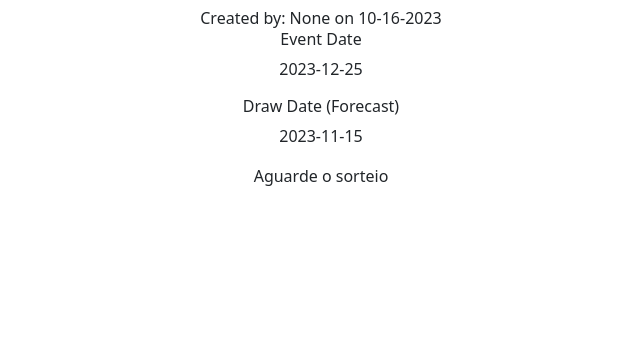
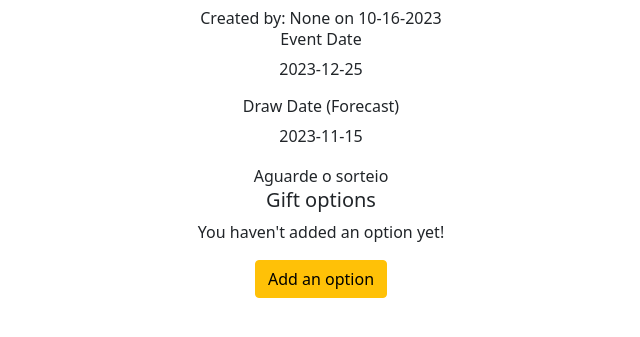
Before and after one commit to mandacosta/final_cs50, a Flask app: page /group/2 in a window 1280 px wide. Shown: the part 198-535 px from the top of the page, without its empty margins (319-959 px from the left). Run offline with Flask 3, Linux system fonts and the light colour scheme; a user stored in the database is signed in; data comes from the database, SQL or seed files in the repository; both versions use the stored data as it was after the commit.

Commit message:
feat: logou and new gift

```diff
--- a/app.py
+++ b/app.py
@@ -59,7 +59,7 @@ def register():
 
 @app.route("/", methods=["GET", "POST"])
 def login():
-    return redirect("/home")
+    # return redirect("/home")
     db = get_db()
     cursor = db.cursor()
     session.clear()
@@ -96,21 +96,32 @@ def login():
         return render_template("login.html")
 
 
+@app.route('/logout')
+def logout():
+    session.clear()
+    return redirect('/')
+
+
 @app.route('/home', methods=["GET", "POST"])
 def home():
     db = get_db()
     cursor = db.cursor()
-    # id = session["user_id"]
-    id = 1
+    id = session["user_id"]
+    # id = 1
     cursor.execute("SELECT * FROM users WHERE id = ?", (id,))
     user = cursor.fetchone()
 
     if request.method == 'GET':
         cursor.execute("SELECT * FROM groups")
         groups = cursor.fetchall()
+
         cursor.execute("SELECT * FROM groups_users")
         participants_all = cursor.fetchall()
-        list_of_groups = formate_list_of_groups(groups, participants_all, id)
+
+        cursor.execute("SELECT DISTINCT group_id, date FROM draw")
+        draws = cursor.fetchall()
+
+        list_of_groups = formate_list_of_groups(groups, participants_all, id, draws)
 
         print("LISTA DE GRUPOS GET", list_of_groups)
 
@@ -120,6 +131,9 @@ def home():
         search = request.form.get("search")
         groups = []
         print("search", search)
+        cursor.execute("SELECT DISTINCT group_id, date FROM draw")
+        draws = cursor.fetchall()
+
         if not search:
             cursor.execute("SELECT * FROM groups")
             groups = cursor.fetchall()
@@ -135,7 +149,7 @@ def home():
 
         cursor.execute("SELECT * FROM groups_users")
         participants_all = cursor.fetchall()
-        list_of_groups = formate_list_of_groups(groups, participants_all, id)
+        list_of_groups = formate_list_of_groups(groups, participants_all, id, draws)
 
         print("LISTA DE GRUPOS POST", list_of_groups)
 
@@ -147,8 +161,8 @@ def home():
 def new_group():
     db = get_db()
     cursor = db.cursor()
-    # id = session["user_id"]
-    id = 1
+    id = session["user_id"]
+    # id = 1
     cursor.execute("SELECT * FROM users WHERE id = ?", (id,))
     user = cursor.fetchone()
     date = date_now()
@@ -201,8 +215,8 @@ def modal_group(group_id):
 def join_group():
     db = get_db()
     cursor = db.cursor()
-    # id = session["user_id"]
-    id = 1
+    id = session["user_id"]
+    # id = 1
     cursor.execute("SELECT * FROM users WHERE id = ?", (id,))
     date = date_now()
 
@@ -219,8 +233,8 @@ def join_group():
 def group(group_id):
     db = get_db()
     cursor = db.cursor()
-    # id = session["user_id"]
-    id = 1
+    id = session["user_id"]
+    # id = 1
     cursor.execute("SELECT * FROM users WHERE id = ?", (id,))
     user = cursor.fetchone()
 
@@ -235,6 +249,9 @@ def group(group_id):
 
         cursor.execute("SELECT c.* FROM groups_users a JOIN group_user_option b ON a.id = b.group_user_id JOIN gift_option c ON c.id = b.gift_option_id WHERE a.id = ?", (group_user_id, ))
         gift_options = cursor.fetchall()
+
+        print("******* OPÇÕES ******")
+        print(gift_options)
 
         cursor.execute("SELECT a.*, b.name as creator, b.email FROM groups a LEFT JOIN users b ON a.owner_id = b.id WHERE a.id = ?", (group_id, ))
         group = cursor.fetchone()
@@ -287,6 +304,33 @@ def draw():
         return redirect(f"/group/{group_id}")
 
 
+@app.route('/new_gift', methods=['GET', 'POST'])
+def new_gift():
+    db = get_db()
+    cursor = db.cursor()
+    id = session["user_id"]
+
+    if request.method == 'POST':
+        gift = request.form.get("gift")
+        description = request.form.get("description")
+        group_id = request.form.get("group_id")
+
+        cursor.execute("INSERT INTO gift_option (gift, description) VALUES (?, ?)", (gift, description, ))
+        db.commit()
+        gift_option_id = cursor.lastrowid
+
+        cursor.execute("SELECT * FROM groups_users WHERE group_id = ?  AND user_id = ?", (group_id, id, ))
+        group_user_id = cursor.fetchone()
+        group_user_id = group_user_id['id']
+
+        cursor.execute("INSERT INTO group_user_option (group_user_id, gift_option_id) VALUES (?, ?)", (group_user_id, gift_option_id, ))
+        db.commit()
+
+        return redirect(f"/group/{group_id}")
+    else:
+        ...
+
+
 def get_db():
     db = getattr(g, '_database', None)
     if db is None:
--- a/static/script/index.js
+++ b/static/script/index.js
@@ -62,10 +62,9 @@ async function openModalGroup(group_id){
     }
 }
 
-function modalOutClick(event){
+function modalOutClick(event, ele_id){
     console.log("target", event.target)
-    if(event.target.id == 'modal_group'){
+    if(event.target.id == ele_id){
         event.target.classList.add("hide")
     }
-
 }
--- a/templates/group.html
+++ b/templates/group.html
@@ -32,6 +32,9 @@
             <div>Aguarde o sorteio</div>
         {% endif %}
 
+        <div>
+            <h5>Gift options</h5>
+            {% if gift_options[0] %}
                 <ul>
                     {% for gift in gift_options %}
                         <li>
@@ -40,7 +43,42 @@
                         </li>
                     {% endfor %}
                 </ul>
+            {% else %}
+                <p>You haven't added an option yet!</p>
+            {% endif %}
+            <button type="button" class="btn btn-warning" data-bs-toggle="modal" data-bs-target="#new_gift_modal">Add an option</button>
+        </div>
+
+
 
 
     </div>
+
+
+    <div class="modal fade" id="new_gift_modal" tabindex="-1" aria-labelledby="exampleModalLabel" aria-hidden="true">
+        <div class="modal-dialog">
+        <div class="modal-content">
+            <div class="modal-header">
+            <h5 class="modal-title fs-5" id="exampleModalLabel">What would you want to receive ?</h5>
+            <button type="button" class="btn-close" data-bs-dismiss="modal" aria-label="Close"></button>
+            </div>
+            <div class="modal-body" class="body_modal_new_group">
+                <form action="/new_gift" method="post" class="new_group_form">
+                        <div class="form-floating">
+                            <input class="form-control" type="text" name="gift" placeholder="Your gift" required>
+                            <label for="email">Gift</label>
+                        </div>
+
+                        <div class="mb-3">
+                            <textarea class="form-control" id="description" rows="3" name="description" placeholder="Describe your option" required></textarea>
+                        </div>
+
+                        <input hidden type="text" name="group_id" value="{{group['id']}}">
+
+                        <button class="w-100 btn btn-lg btn-primary" type="submit">Send</button>
+                </form>
+            </div>
+        </div>
+        </div>
+    </div>
 {% endblock %}
--- a/templates/layout.html
+++ b/templates/layout.html
@@ -49,7 +49,7 @@
                         </li>
                       </ul>
 
-                      <form action="/logout" method="post">
+                      <form action="/logout" method="get">
                         <button type="submit" class="btn btn-outline-info">
                             <span>Logout</span> <i class="bi bi-box-arrow-left" style="font-size: 25px;margin-left: 20px;"></i>
                         </button>
```
Also changed, not shown: helpers.py (+6 -1 lines), templates/home.html (+5 -2 lines), database.db. Lines whose indentation alone changed are shown as unchanged.
